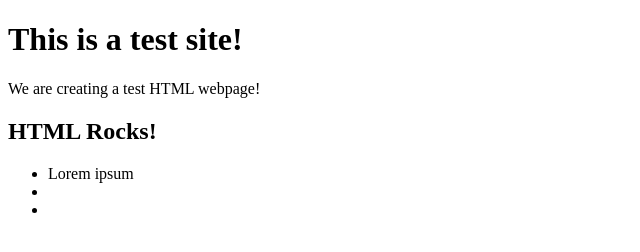
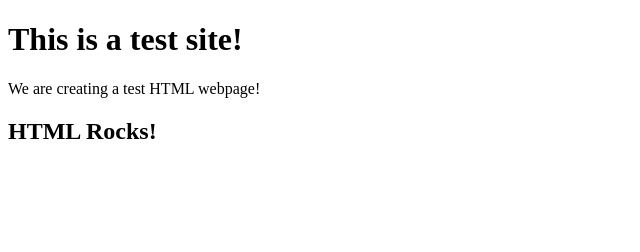
Before and after one commit to lucpizz/lucpizz.github.io, a plain HTML site: page index.html in a window 1280 px wide. Shown: the whole page, without its empty margins (0-640 px from the left). Drawn offline with Linux system fonts and the light colour scheme.

Commit message:
Update index.html

```diff
--- a/index.html
+++ b/index.html
@@ -15,12 +15,6 @@
 
     <h2>HTML Rocks!</h2>
 
-    <ul>
-        <li>Lorem ipsum</li>
-        <li></li>
-        <li></li>
-    </ul>
-
     <br />
 
 </body>
```
